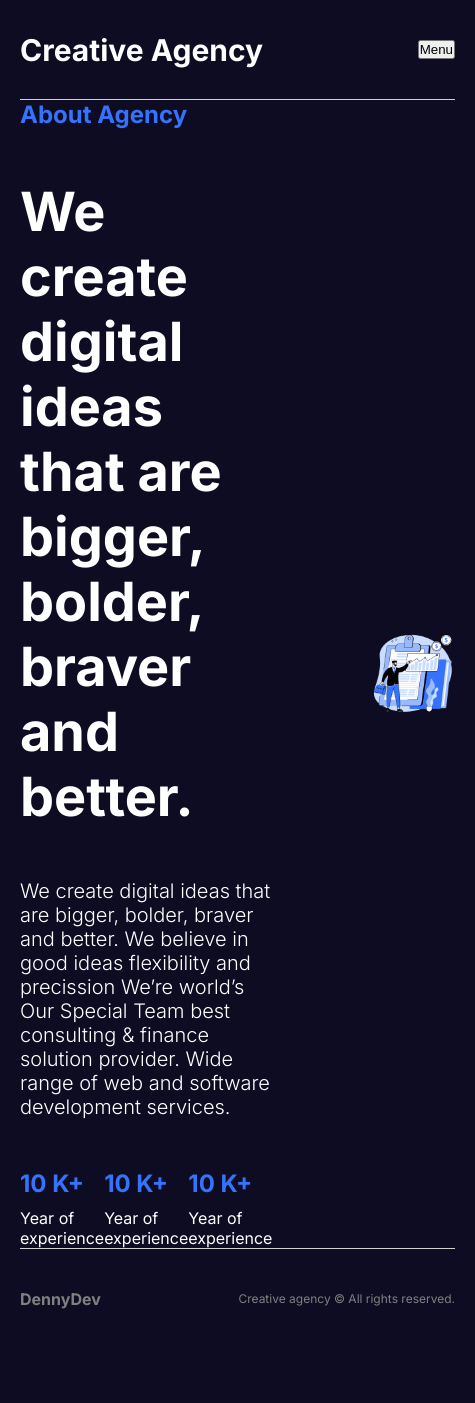
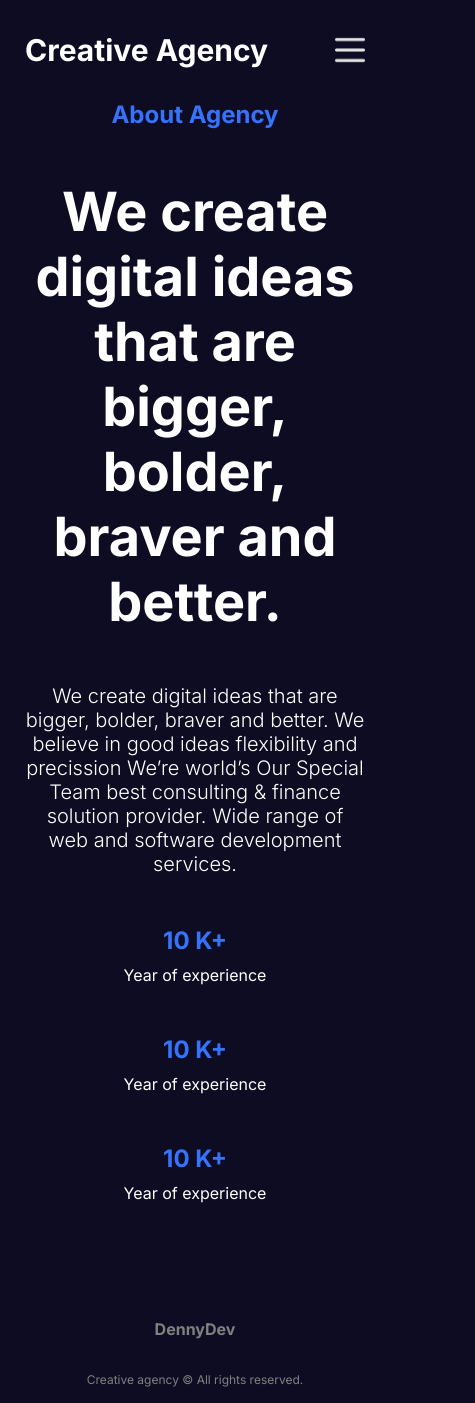
Before and after one commit to DenisTolmachev/next14-lessons-agency, a Next.js app: page /about in a window 390 px wide. Shown: the whole page, 475 px wide, since content can reach past the window. Before the commit the page ends 1348 px from the top, so only its background shows below. Built offline with nearby package versions, Linux system fonts and the light colour scheme.

Commit message:
singlePost page disign and responsive components

```diff
--- a/src/app/about/about.module.css
+++ b/src/app/about/about.module.css
@@ -47,3 +47,15 @@
 .img {
     object-fit: contain;
 }
+
+@media screen and (max-width: 768px) {
+    .container {
+        flex-direction: column;
+        text-align: center;
+    }
+
+    .boxes {
+        flex-direction: column;
+        gap: 50px;
+    }
+}
--- a/src/app/blog/[slug]/singlePost.module.css
+++ b/src/app/blog/[slug]/singlePost.module.css
@@ -0,0 +1,60 @@
+.container {
+    display: flex;
+    gap: 100px;
+}
+
+.imgContainer {
+    flex: 1;
+    position: relative;
+    height: calc(100vh - 200px);
+}
+
+.img {
+    object-fit: cover;
+}
+
+.textContainer {
+    flex: 2;
+    display: flex;
+    flex-direction: column;
+    gap: 50px;
+}
+
+.title {
+    font-size: 64px;
+}
+
+.detail {
+    display: flex;
+    gap: 40px;
+}
+
+.avatar {
+    object-fit: cover;
+    border-radius: 50%;
+}
+
+.detailText {
+    display: flex;
+    flex-direction: column;
+    gap: 5px;
+}
+
+.detailTitle {
+    color: gray;
+    font-weight: bold;
+}
+
+.detailValue {
+    font-weight: 500;
+}
+
+.content {
+    font-size: 20px;
+}
+
+@media screen and (max-width: 768px) {
+    .imgContainer {
+        display: none;
+    }
+}
--- a/src/app/blog/blog.module.css
+++ b/src/app/blog/blog.module.css
@@ -1,7 +1,7 @@
 .container {
- display: flex;
- flex-wrap: wrap;
- gap: 20px;
+    display: flex;
+    flex-wrap: wrap;
+    gap: 20px;
 }
 
 .post {
--- a/src/app/contact/contact.module.css
+++ b/src/app/contact/contact.module.css
@@ -43,3 +43,9 @@
     border-radius: 5px;
     cursor: pointer;
 }
+
+@media screen and (max-width: 768px) {
+    .container {
+        flex-direction: column;
+    }
+}
--- a/src/app/globals.css
+++ b/src/app/globals.css
@@ -70,3 +70,9 @@
         width: 475px;
     }
 }
+
+@media (max-width: 475px) {
+    .container {
+        width: 380px;
+    }
+}
--- a/src/app/home.module.css
+++ b/src/app/home.module.css
@@ -47,3 +47,24 @@
     flex: 1;
     position: relative;
 }
+
+@media screen and (max-width: 1024px) {
+    .container {
+        flex-direction: column;
+        text-align: center;
+    }
+
+    .buttons {
+        justify-content: center;
+    }
+}
+
+@media screen and (max-width: 768px) {
+    .title {
+        font-size: 64px;
+    }
+
+    .brands {
+        width: 100%;
+    }
+}
--- a/src/components/footer/footer.module.css
+++ b/src/components/footer/footer.module.css
@@ -3,7 +3,6 @@
     height: 100px;
     align-items: center;
     justify-content: space-between;
-    border-top: solid 1px #e7e7e7e7;
     color: gray;
 }
 
@@ -13,3 +12,11 @@
 .text {
     font-size: 12px;
 }
+
+@media screen and (max-width: 768px) {
+    .container {
+        flex-direction: column;
+        align-self: center;
+        justify-content: space-around;
+    }
+}
--- a/src/components/navbar/links/Links.jsx
+++ b/src/components/navbar/links/Links.jsx
@@ -3,6 +3,7 @@
 import React, { useState } from "react";
 import styles from "./links.module.css";
 import NavLink from "./navLink/navLink";
+import Image from "next/image";
 
 const Links = () => {
   const links = [
@@ -45,12 +46,28 @@
           <NavLink item={{ title: "Login", path: "/login" }} />
         )}
       </div>
-      <button className={styles.menuButton} onClick={() => setOpen((prev) => !prev)}>Menu</button>
-      {
-        open && <div className={styles.mobileLinks}>
-          {links.map((link) => <NavLink item={link} key={link.title} />)}
+      {/* <button
+        className={styles.menuButton}
+        onClick={() => setOpen((prev) => !prev)}
+      >
+        Menu
+      </button> */}
+      <Image
+        className={styles.menuButton}
+        src="/menu.png"
+        alt=""
+        width={30}
+        height={30}
+        onClick={() => setOpen((prev) => !prev)}
+      />
+
+      {open && (
+        <div className={styles.mobileLinks}>
+          {links.map((link) => (
+            <NavLink item={link} key={link.title} />
+          ))}
         </div>
-      }
+      )}
     </div>
   );
 };
--- a/src/components/navbar/links/links.module.css
+++ b/src/components/navbar/links/links.module.css
@@ -31,12 +31,12 @@
         right: 0;
         width: 50%;
         height: calc(100vh - 100px);
-        /* background-color: var(--bg); */
-        background-color: blueviolet;
+        background-color: var(--bg);
         display: flex;
         flex-direction: column;
         align-items: center;
         justify-content: center;
         gap: 10px;
+        z-index: 9999;
     }
 }
--- a/src/components/navbar/navbar.module.css
+++ b/src/components/navbar/navbar.module.css
@@ -3,7 +3,6 @@
     display: flex;
     align-items: center;
     justify-content: space-between;
-    border-bottom: solid 1px #e7e7e7e7;
 }
 
 .logo {
```
Also changed, not shown: src/app/blog/[slug]/page.jsx (+42 -5 lines).
